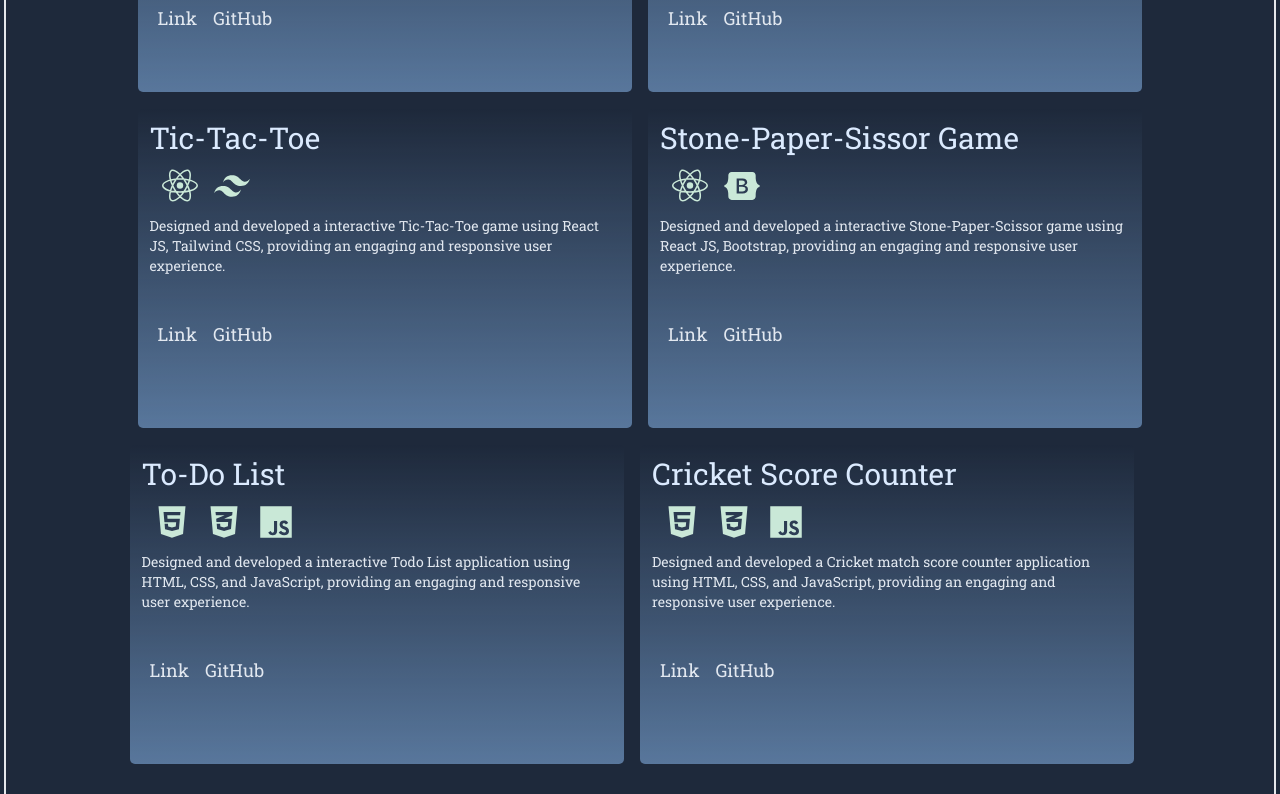
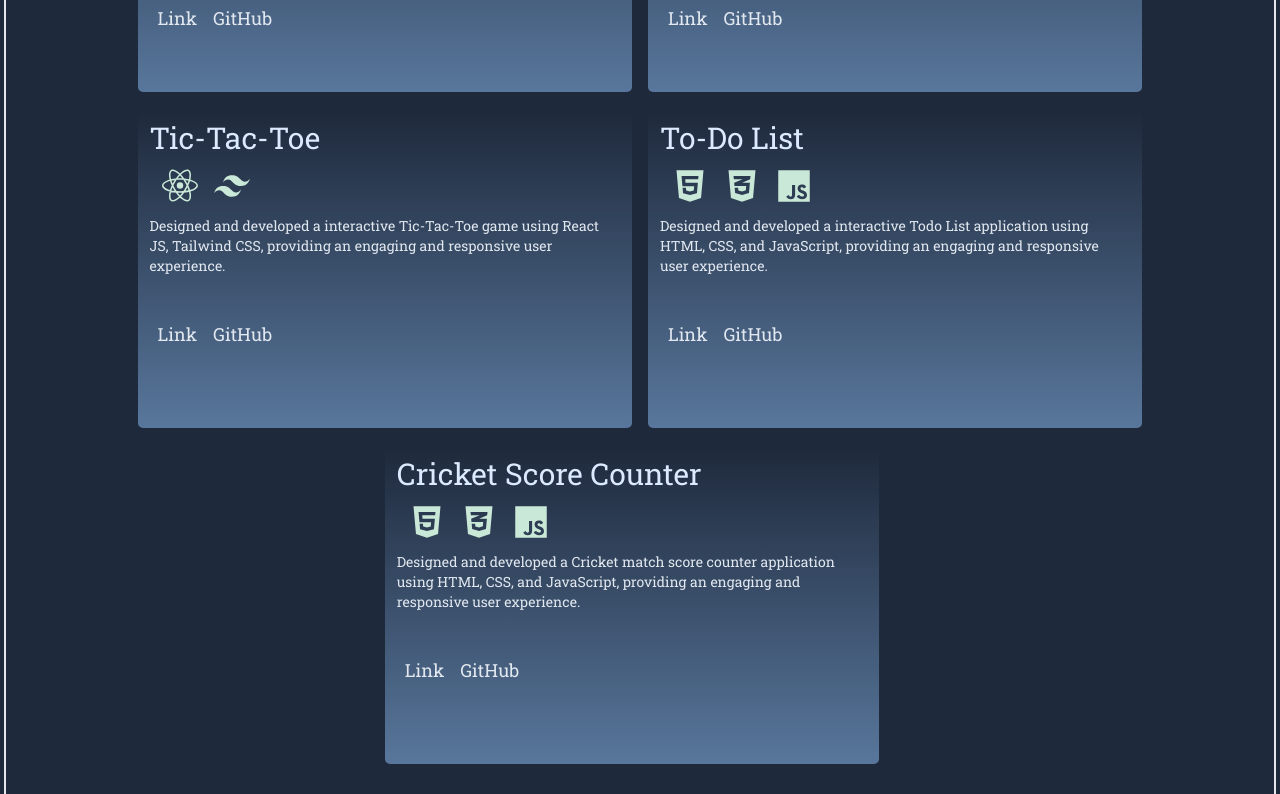
Before and after one commit to biswarup-3010/My-Portfolio, a React (Vite) app: page / in a window 1280 px wide. Shown: the part 3200-3994 px from the top of the page. Built offline with nearby package versions, Linux system fonts and the light colour scheme.

Commit message:
project Updated

```diff
--- a/src/components/Projects.jsx
+++ b/src/components/Projects.jsx
@@ -42,19 +42,10 @@ let MyProjects = [
     github: "https://github.com/biswarup-3010/tic-tac-toe",
   },
   {
-    ProjectName: "Stone-Paper-Sissor Game",
-    tools: [<GrReactjs />, <FaBootstrap />],
-    desc: "Designed and developed a interactive Stone-Paper-Scissor game using React JS, Bootstrap, providing an engaging and responsive user experience.",
-
-    link: "https://biswarup-3010.github.io/StonePaperSisorGame/",
-    github: "https://github.com/biswarup-3010/StonePaperSisorGame",
-  },
-  {
     ProjectName: "To-Do List",
 
     tools: [<FaHtml5 />, <FaCss3Alt />, <IoLogoJavascript />],
     desc: "Designed and developed a interactive Todo List application using HTML, CSS, and JavaScript, providing an engaging and responsive user experience.",
-
     link: "https://biswarup-3010.github.io/To-do-List/",
     github: "https://github.com/biswarup-3010/To-do-List",
   },
```
